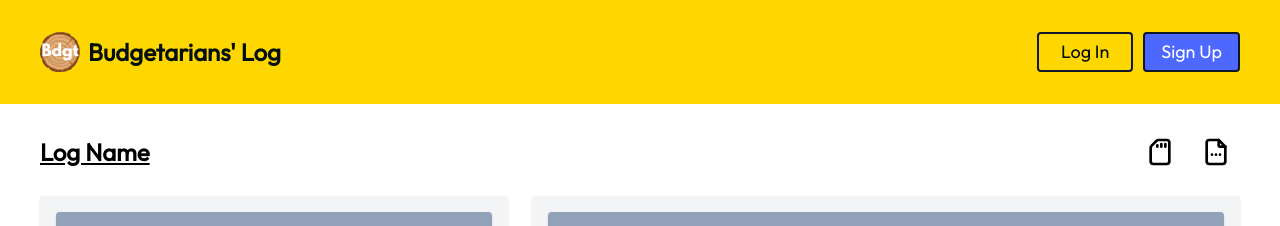
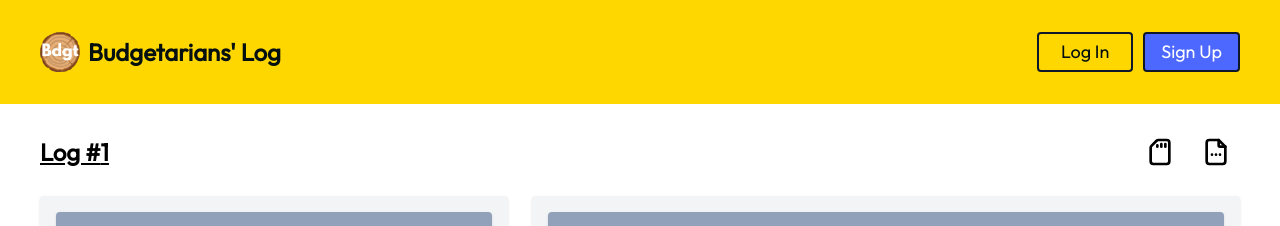
Before and after one commit to marlmunar/budget-tracker, a React (Vite) app in the folder frontend/: page /log/1 in a window 1280 px wide. Shown: the top 226 px of the page. Built offline with nearby package versions, Linux system fonts and the light colour scheme.

Commit message:
Edited the logic for adding a new log

```diff
--- a/frontend/src/pages/LogScreen.jsx
+++ b/frontend/src/pages/LogScreen.jsx
@@ -1,4 +1,5 @@
 import { useState } from "react";
+import { useParams } from "react-router-dom";
 import AddEntryForm from "../components/AddEntryForm";
 import ExpenseList from "../components/ExpenseList";
 import ExpenseSummary from "../components/ExpenseSummary";
@@ -12,12 +13,13 @@ import {
 } from "react-icons/tb";
 
 const LogScreen = () => {
+  const { logId } = useParams();
   const [isSelecting, setIsSelecting] = useState(false);
   return (
     <main className="mx-auto md:max-w-[90%] lg:max-w-none">
-      <title>Budgetarians' Log - Log Name</title>
+      <title>{`Budgetarians' Log - ${logId}`}</title>
       <div className="relative flex justify-between items-center">
-        <h2 className="text-2xl font-semibold underline">Log Name</h2>
+        <h2 className="text-2xl font-semibold underline">Log #{logId}</h2>
         <div className="flex gap-2 text-3xl">
           <TbDeviceSdCard className="p-1 rounded cursor-pointer w-12 h-10 hover:bg-slate-300/50 hover:shadow-md hover:border-transparent transition-all duration-300" />
           <TbFileDots
```
Also changed, not shown: 1 other file (tests, documents, lock files or other folders).
